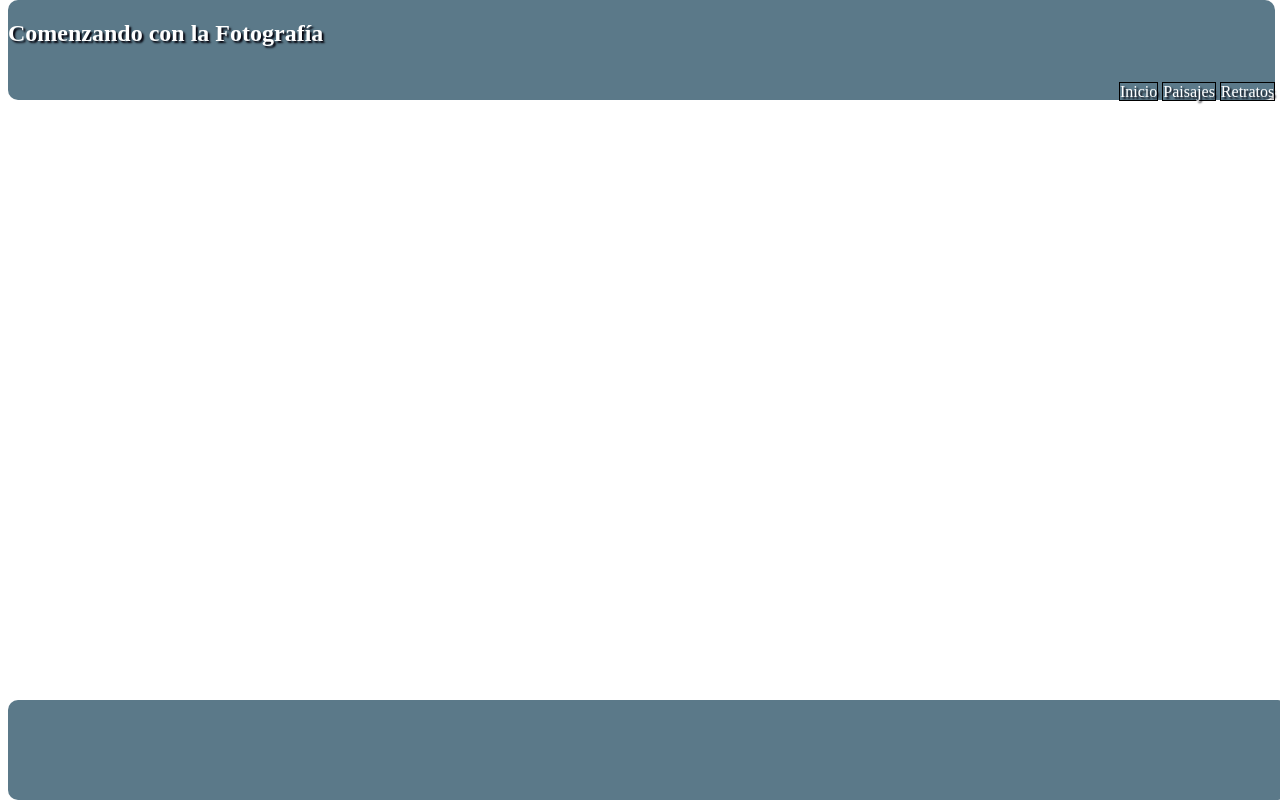
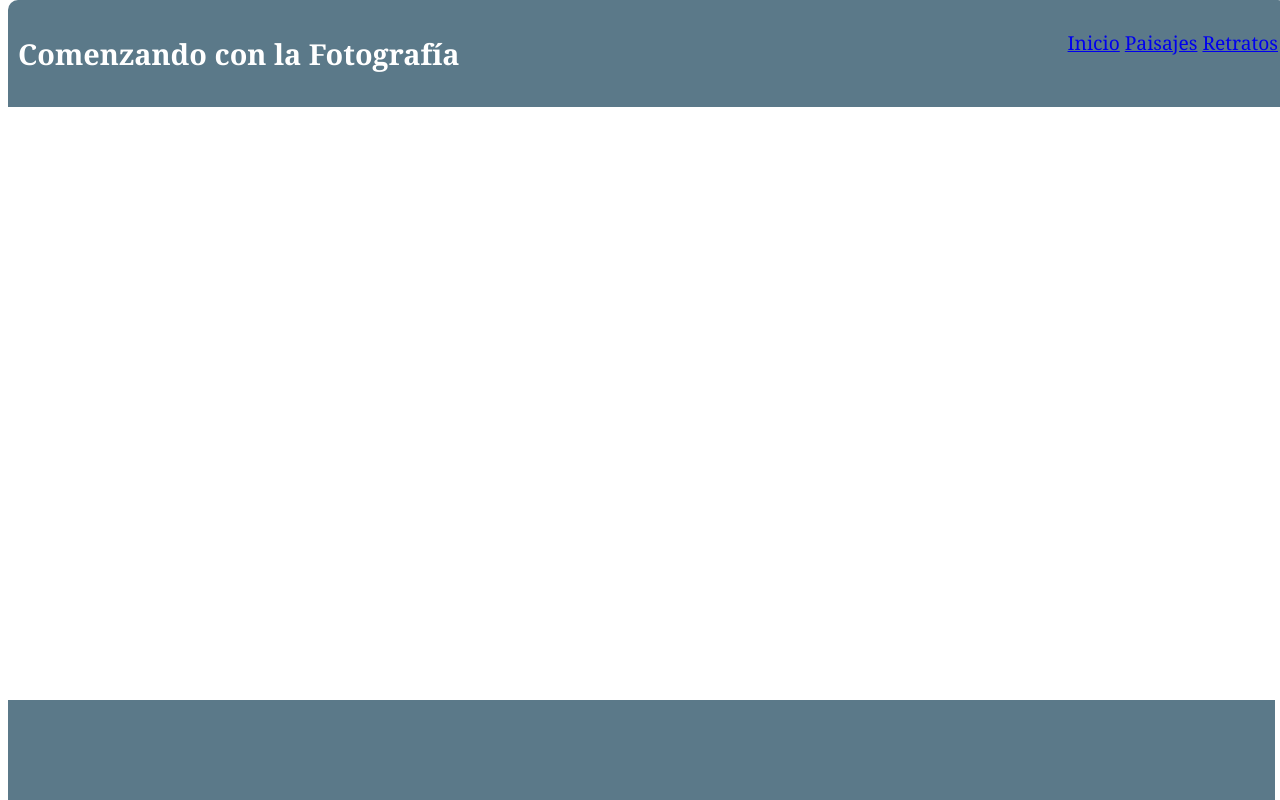
Before and after one commit to Alexis190392/Comenzando-con-la-Fotograf-a, a plain HTML site: page index.html in a window 1280 px wide. Drawn offline with Linux system fonts and the light colour scheme.

Commit message:
modificacion header 1

```diff
--- a/css/estilos.css
+++ b/css/estilos.css
@@ -1,51 +1,39 @@
+
 header{
   background-color: #5b7989;
-  width: 99%;
-  height: 100px;
-  margin-right: 10px;
-  border-radius: 10px;
+  margin-left: none;
+  width: 100%;
+  height: 100px auto;
+  border-radius: 10px 10px 0px 0px;
+  color: white;
+  font-family: georgia;
+  font-size: 1.2em;
   position: fixed;
   top: 0;
 }
 
 #title{
-  text-align: left;
-  color: white;
-  text-shadow: 2px 2px 2px #02010a;
+  margin: 10px;
   display: inline;
+  float: left;
 }
 
-header nav{
+nav{
+  margin: 10px;
+  display: block;
   float: right;
 }
 
-.menu1{
+header li{
   display: inline;
-  border: 1px solid;
-  border-color: black;
 }
-
-.menu2{
-  display: inline;
-  border: 1px solid;
-  border-color: black;
-}
-
-.menu3{
-  display: inline;
-  border: 1px solid;
-  border-color: black;
-}
-
 footer{
   clear: both;
   background-color: #5b7989;
-  text-align: left;
   color: white;
-  width: 100%;
+  width: 99%;
   height: 100px;
-  text-shadow: 2px 2px 2px #02010a;
-  border-radius: 10px;
+  margin: auto;
   position: fixed;
   bottom: 0;
 }
--- a/index.html
+++ b/index.html
@@ -10,14 +10,14 @@
     <header>
       <section id=title>
         <h1>Comenzando con la Fotografía</h1>
-        <nav id="menu">
-          <ul>
-            <li class="menu1" >Inicio</li>
-            <li class="menu2">Paisajes</li>
-            <li class="menu3">Retratos</li>
-          </ul>
-        </nav>
       </section>
+      <nav id="menuvar">
+        <ul>
+          <li><a href="#">Inicio</a></li>
+          <li><a href="#">Paisajes</a></li>
+          <li><a href="#">Retratos</a></li>
+        </ul>
+      </nav>
     </header>
     <footer>
 
```
